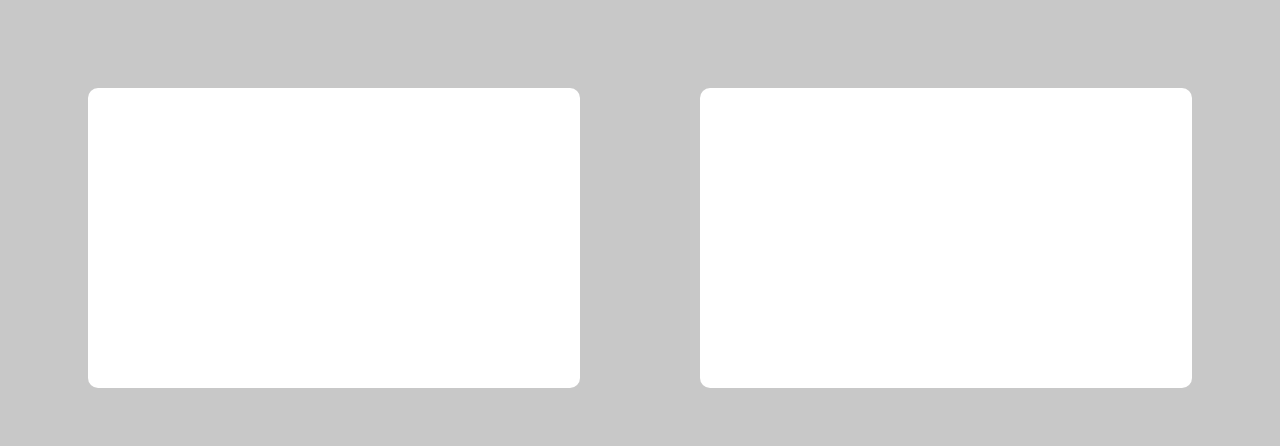
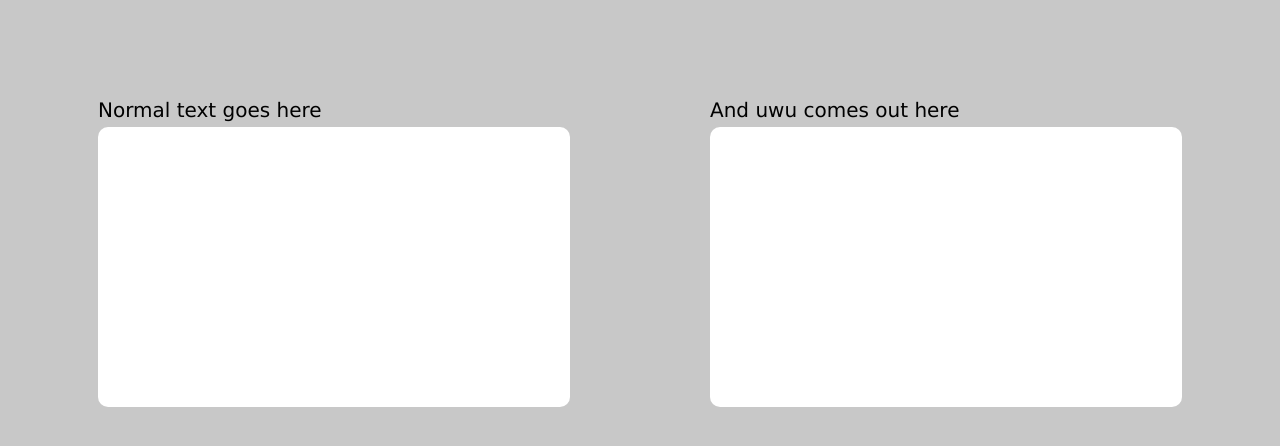
Before and after one commit to niknal357/uwufyer_translator_site, a plain HTML site: page index.html in a window 1280 px wide. Drawn offline with Linux system fonts and the light colour scheme.

Commit message:
Update index.html

```diff
--- a/index.html
+++ b/index.html
@@ -79,8 +79,14 @@
 </script>
 
 <div class="flex-parent-element">
-    <div class="flex-child-element" contentEditable="true" id="inputtextbox"></div>
-    <div class="flex-child-element" id="uwutextbox"></div>
+    <div class="flex-child-element">
+        Normal text goes here
+        <div contentEditable="true" id="inputtextbox" class="box">
+        </div>
+    </div>
+    <div class="flex-child-element">
+        And uwu comes out here
+        <div id="uwutextbox" class="box"></div>
     </div>
 
     <style>
@@ -97,12 +103,16 @@
 
         .flex-child-element {
             flex: 1;
+            padding: 10px;
+            margin: 80px;
+            overflow: auto;
+        }
+
+        .box {
             height: 35vh;
             border-radius: 10px;
-        padding: 10px;
             background-color: rgb(255, 255, 255);
-        margin: 80px;
-        overflow: auto;
+            margin-top: 5px;
         }
 
         .flex-child-element:first-child {
```
Lines whose indentation alone changed are shown as unchanged.
